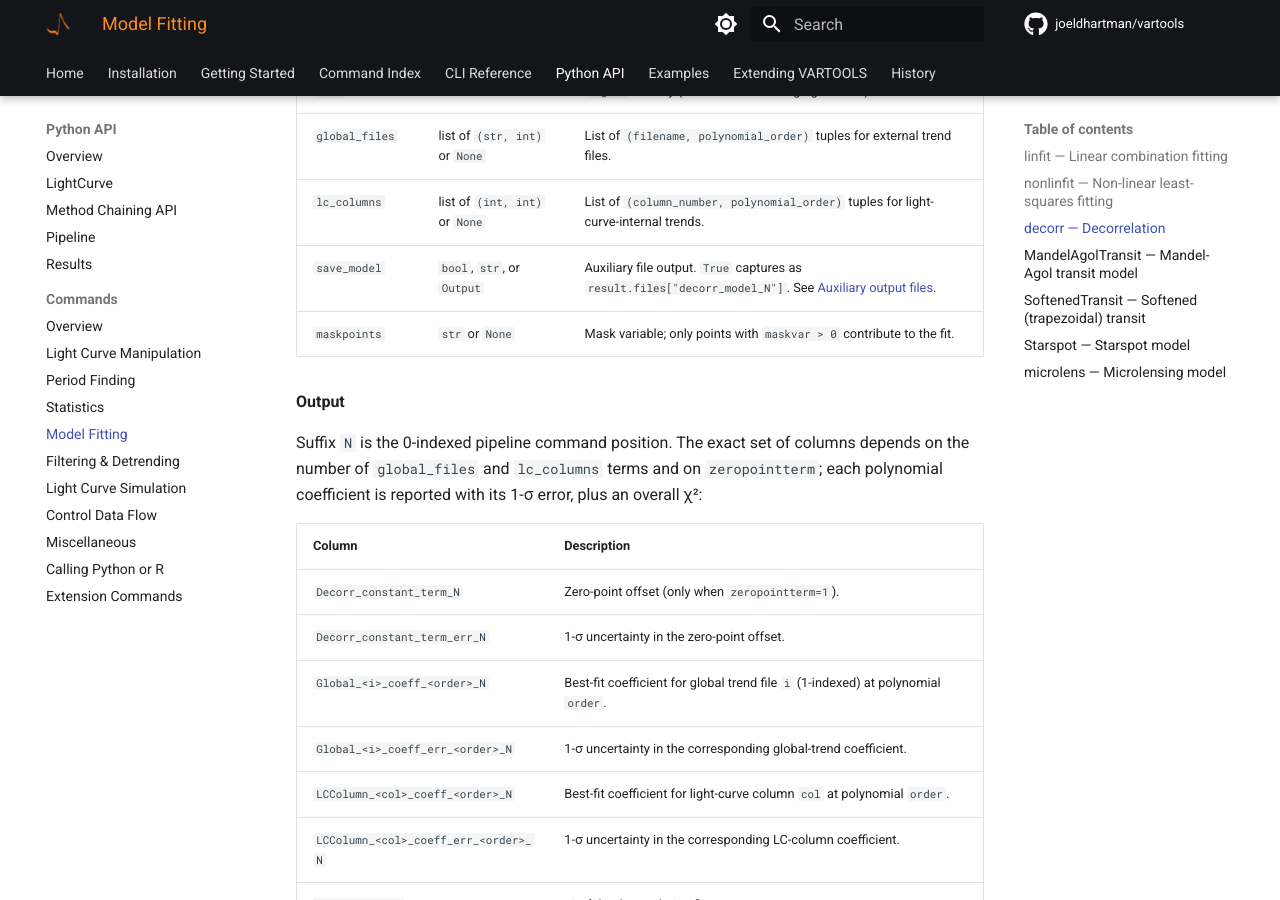
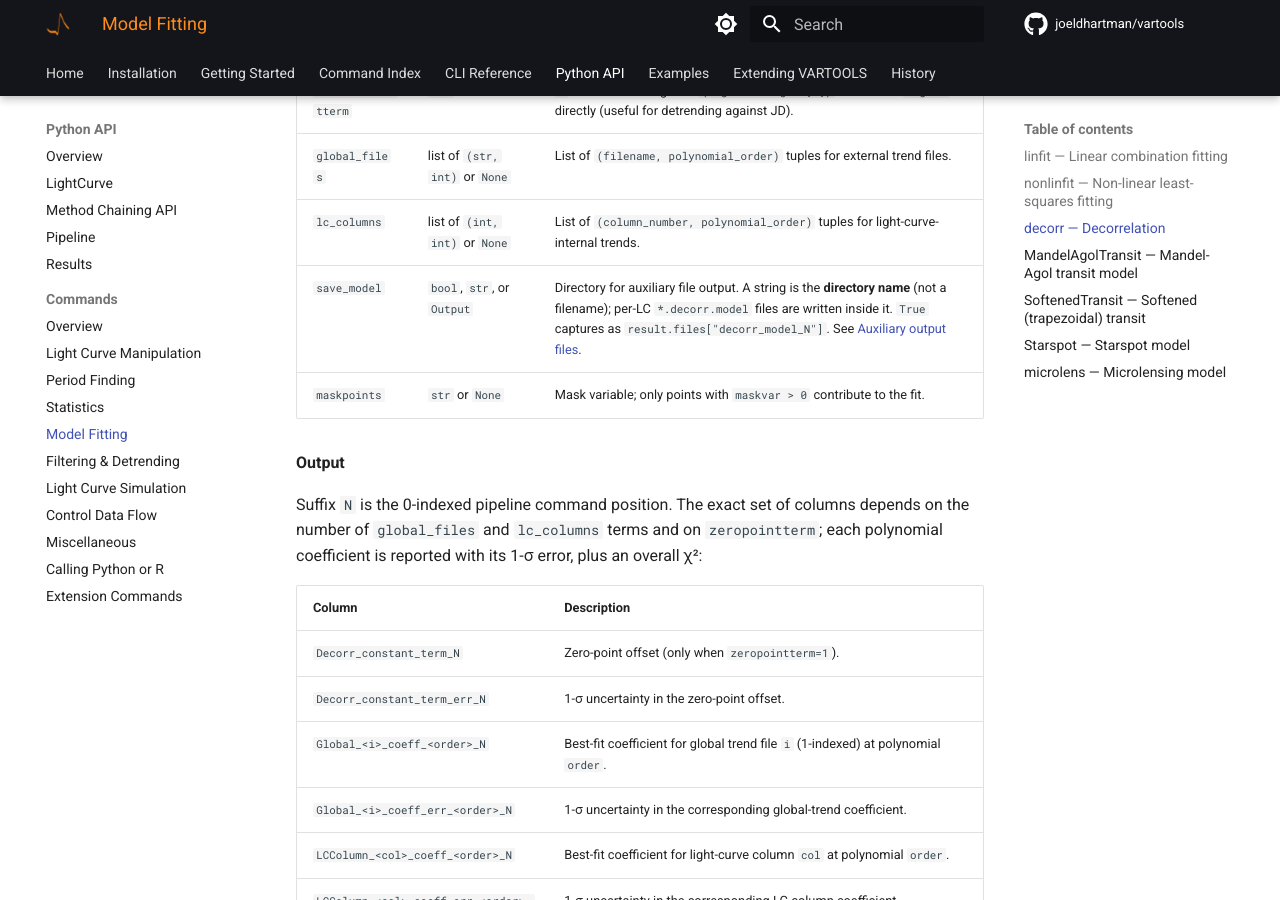
Before and after one commit to joeldhartman/vartools-site, an MkDocs documentation site: the page built from docs/python/commands/model-fitting.md, in a window 1280 px wide and 900 px high, scrolled down 7311 px. Built offline with MkDocs 1.6.1 and Material for MkDocs 9.7.7, drawn with Linux system fonts in a browser that asks for light colours; comment, search, counter and statistics services are not loaded; the version menu is left out.

Commit message:
Docs: clarify cmd.decorr save_model is a directory; drop polyfill.io
* docs/python/commands/model-fitting.md: spell out that the
  cmd.decorr `save_model` kwarg, when given a string, is the
  destination *directory* (not a filename), and that per-LC
  `*.decorr.model` files land inside it.  Surfaced from a manual
  review pass on the decorr wrapper.

* mkdocs.yml: drop the polyfill.io entry from extra_javascript.
  That domain was hijacked / sold mid-2024 (the new owner injected
  malware) and is now widely blocked or returns slow failures, which
  caused multi-second hangs on every page load.  ES6 is universally
  supported in modern browsers; the polyfill is no longer needed.

```diff
--- a/docs/python/commands/model-fitting.md
+++ b/docs/python/commands/model-fitting.md
@@ -225,7 +225,7 @@ CLI equivalent: [`-decorr`](../../cli/model-fitting.md#-decorr).
 | `subtractfirstterm` | `int` | `1` to decorrelate against `(signal − signal[0])` rather than `signal` directly (useful for detrending against JD). |
 | `global_files` | list of `(str, int)` or `None` | List of `(filename, polynomial_order)` tuples for external trend files. |
 | `lc_columns` | list of `(int, int)` or `None` | List of `(column_number, polynomial_order)` tuples for light-curve-internal trends. |
-| `save_model` | `bool`, `str`, or `Output` | Auxiliary file output. `True` captures as `result.files["decorr_model_N"]`. See [Auxiliary output files](index.md#auxiliary-output-files). |
+| `save_model` | `bool`, `str`, or `Output` | Directory for auxiliary file output. A string is the **directory name** (not a filename); per-LC `*.decorr.model` files are written inside it. `True` captures as `result.files["decorr_model_N"]`. See [Auxiliary output files](index.md#auxiliary-output-files). |
 | `maskpoints` | `str` or `None` | Mask variable; only points with `maskvar > 0` contribute to the fit. |
 
 **Output**
--- a/mkdocs.yml
+++ b/mkdocs.yml
@@ -57,7 +57,9 @@ extra_css:
   - stylesheets/extra.css
 
 extra_javascript:
-  - https://polyfill.io/v3/polyfill.min.js?features=es6
+  # polyfill.io was sold to a CDN that injected malware in mid-2024 and is now
+  # widely blocked.  Modern browsers all support ES6 natively so the polyfill
+  # was redundant; removing avoids the slow-fail on every page load.
   - https://cdn.jsdelivr.net/npm/mathjax@3/es5/tex-mml-chtml.js
 
 extra:
```
